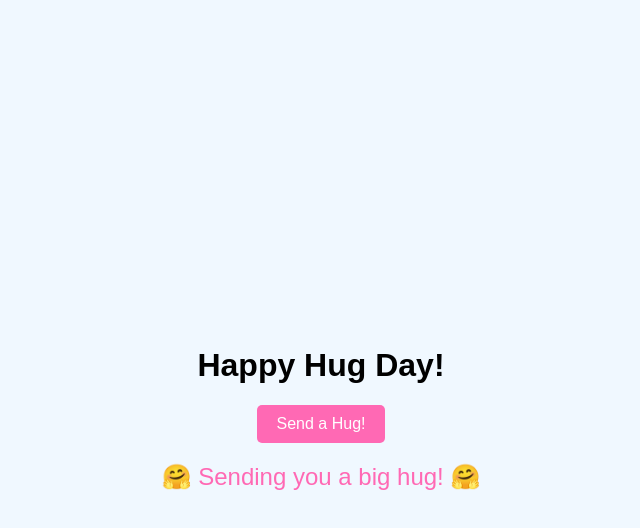
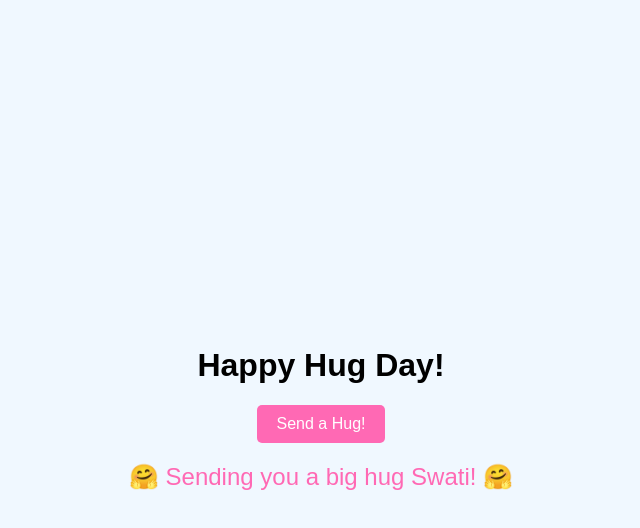
Before and after one commit to ranjeetsingh1988/Testing, a plain HTML site: page Sample 7/Index.html in a window 1280 px wide. Both pictures are taken after a click on the button "Send a Hug!". Shown: the whole page, without its empty margins (319-959 px from the left). Drawn offline with Linux system fonts and the light colour scheme.

Commit message:
Add Name Swati

```diff
--- a/Sample 7/Index.html
+++ b/Sample 7/Index.html
@@ -9,7 +9,7 @@
 <body>
     <h1>Happy Hug Day!</h1>
     <button id="hugButton">Send a Hug!</button>
-    <div id="greeting">🤗 Sending you a big hug! 🤗</div>
+    <div id="greeting">🤗 Sending you a big hug Swati! 🤗</div>
 </body>
 <script src="Script.js"></script>
 </html>
```
